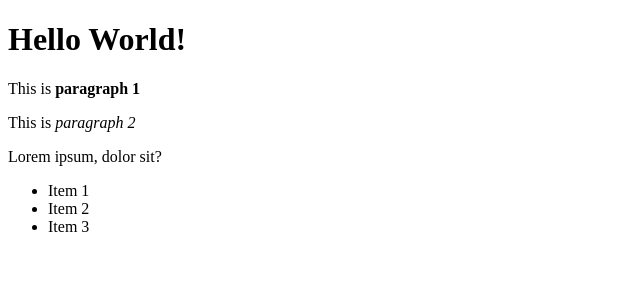
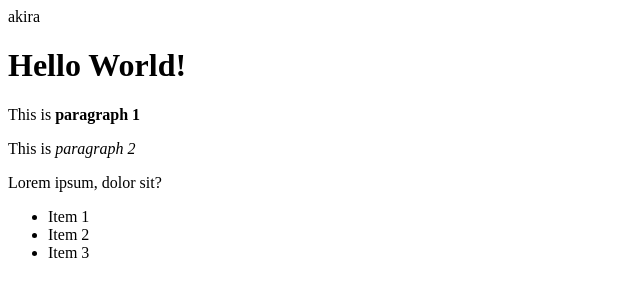
Before and after one commit to sgarciabiurcos/html-boilerplate, a plain HTML site: page index.html in a window 1280 px wide. Shown: the whole page, without its empty margins (0-640 px from the left). Drawn offline with Linux system fonts and the light colour scheme.

Commit message:
updated file

```diff
--- a/index.html
+++ b/index.html
@@ -1,11 +1,15 @@
 <!DOCTYPE html>
 <html lang="en">
+
   <head>
     <meta charset="UTF-8">
     <title>My First Webpage</title>
+
   </head>
 
   <body>
+
+    <div>akira</div>
     <h1>Hello World!</h1>
     <!-- hidden comment-->
     <p>This is <strong>paragraph 1</strong></p>
```
